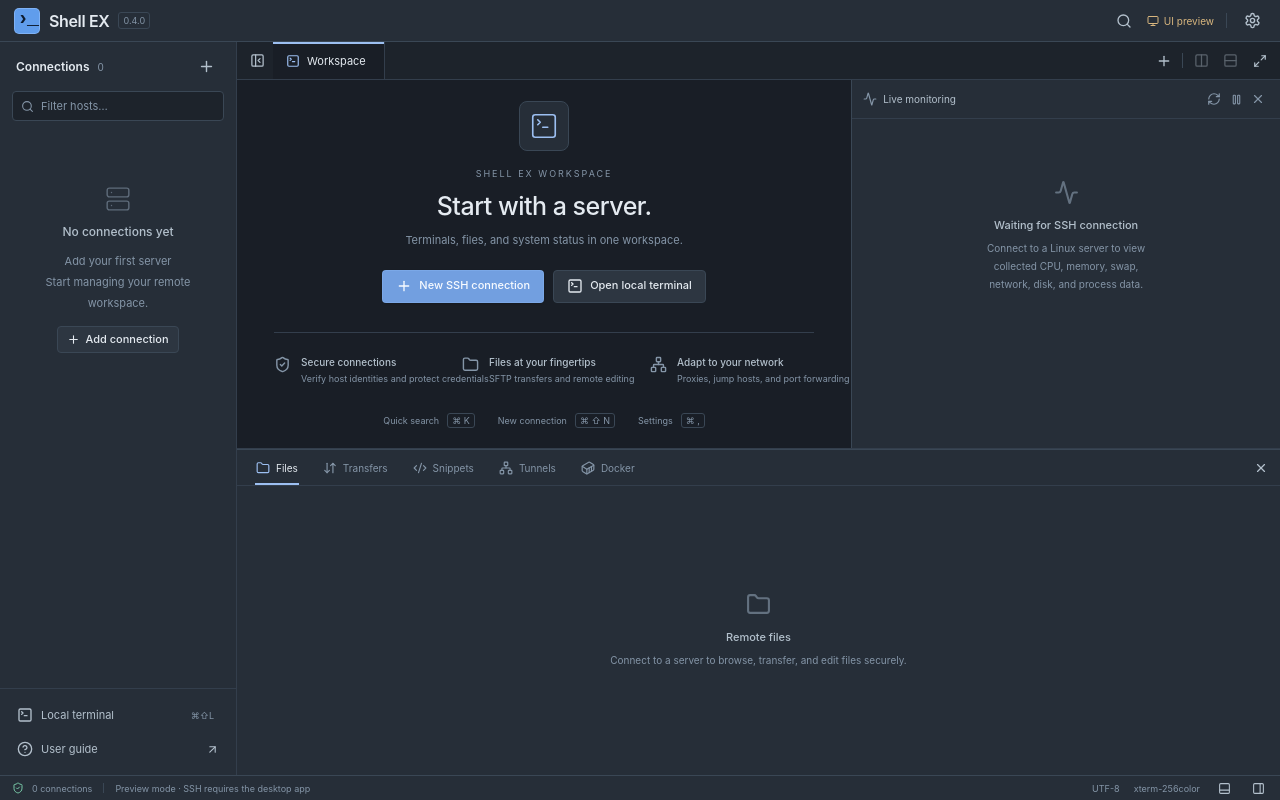
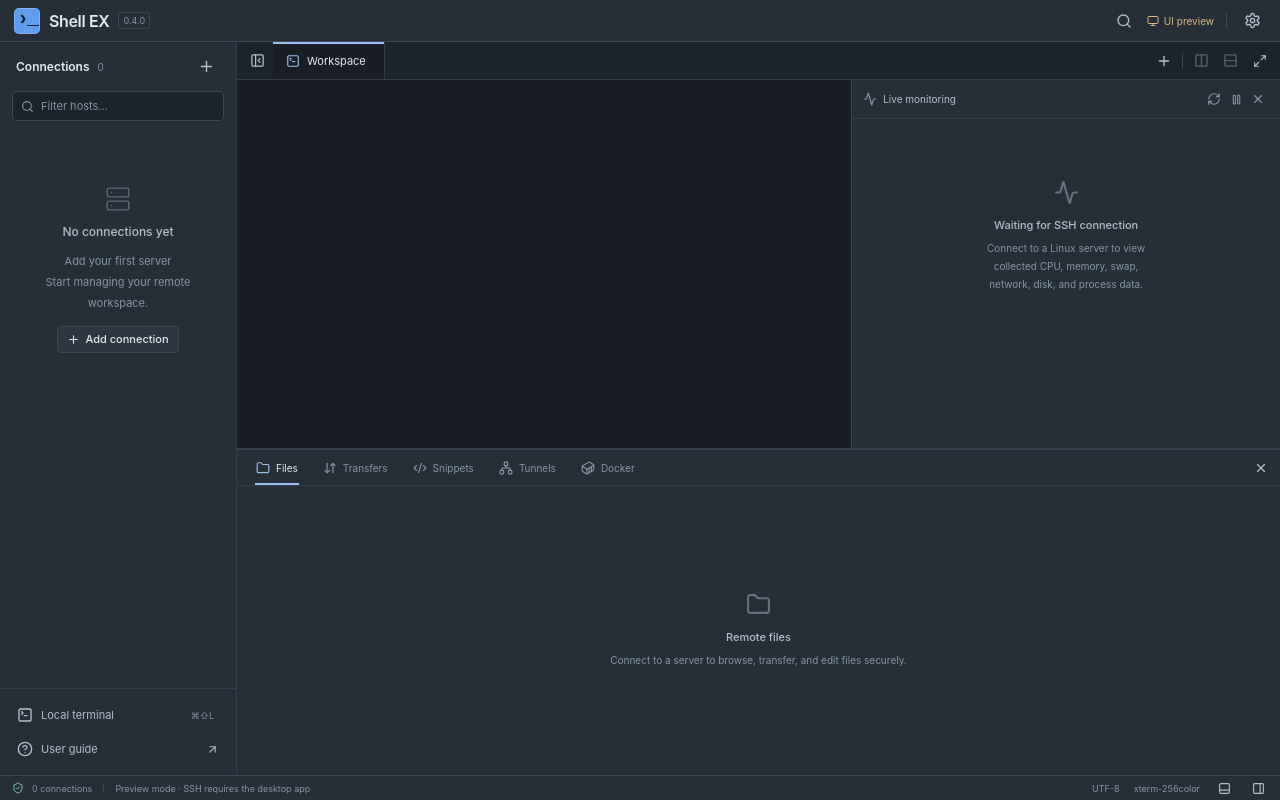
Before and after one commit to xzcode/shell-ex, a React (Vite) app in the folder apps/desktop/: page / in a window 1280 px wide. Built offline with nearby package versions, Linux system fonts and the light colour scheme.

Commit message:
Simplify idle workbench and retain connection actions in command palette

```diff
--- a/apps/desktop/src/App.tsx
+++ b/apps/desktop/src/App.tsx
@@ -1102,8 +1102,7 @@ export default function App() {
               <div
                 className={`terminal-area ${splitEnabled ? "split-" + workspace.split : ""}`}
               >
-                {sessions.length ? (
-                  sessions.map((s) => (
+                {sessions.map((s) => (
                     <div
                       key={s.id}
                       className={`terminal-slot${s.id === activeId ? " primary" : splitEnabled && s.id === secondary?.id ? " secondary" : " hidden"}`}
@@ -1142,69 +1141,7 @@ export default function App() {
                         </div>
                       )}
                     </div>
-                  ))
-                ) : (
-                  <div className="welcome-screen">
-                    <div className="welcome-heading">
-                      <div className="welcome-symbol">
-                        <TerminalSquare size={30} strokeWidth={1.3} />
-                      </div>
-                      <span className="eyebrow">SHELL EX WORKSPACE</span>
-                      <h1>{tr("从一台服务器开始。")}</h1>
-                      <p>{tr("终端、文件与系统状态，在同一个工作空间。")}</p>
-                    </div>
-                    <div className="welcome-actions">
-                      <button
-                        className="button primary"
-                        onClick={() => setHostDialog(null)}
-                      >
-                        <Plus size={16} />{tr("新建 SSH 连接")}</button>
-                      <button
-                        className="button secondary"
-                        onClick={() => void openLocal()}
-                      >
-                        <TerminalSquare size={16} />{tr("打开本地终端")}</button>
-                    </div>
-                    {remembered.length > 0 && (
-                      <div className="restore-workspace">
-                        <span>{tr("上次工作区 ·")}{" "}{remembered.length}{" "}{tr("台主机")}</span>
-                        <button
-                          className="text-button"
-                          onClick={async () => {
-                            for (const h of remembered) await connectHost(h);
-                            restoreRef.current = [];
-                          }}
-                        >{tr("重新连接")}<ArrowUpRight size={13} />
-                        </button>
-                      </div>
-                    )}
-                    <div className="welcome-details">
-                      <div>
-                        <ShieldCheck size={17} />
-                        <strong>{tr("安全连接")}</strong>
-                        <span>{tr("验证主机身份，保护凭据")}</span>
-                      </div>
-                      <div>
-                        <Folder size={17} />
-                        <strong>{tr("文件随手可及")}</strong>
-                        <span>{tr("SFTP 传输与远程编辑")}</span>
-                      </div>
-                      <div>
-                        <Network size={17} />
-                        <strong>{tr("适应你的网络")}</strong>
-                        <span>{tr("代理、跳板机与端口转发")}</span>
-                      </div>
-                    </div>
-                    <div className="welcome-shortcuts">
-                      <span>{tr("快速查找")}<kbd>⌘ K</kbd>
-                      </span>
-                      <span>{tr("新建连接")}<kbd>⌘ ⇧ N</kbd>
-                      </span>
-                      <span>{tr("设置")}<kbd>⌘ ,</kbd>
-                      </span>
-                    </div>
-                  </div>
-                )}
+                  ))}
                 {connecting.size > 0 && (
                   <div className="connecting-overlay">
                     <LoaderCircle size={15} className="spin" />{tr("正在连接")}{" "}{connecting.size}{" "}{tr("台主机…")}</div>
@@ -1443,6 +1380,23 @@ export default function App() {
             <kbd>ESC</kbd>
           </div>
           <div className="palette-results">
+            {!sessions.length && remembered.length > 0 && !paletteQuery.trim() && (
+              <button
+                disabled={connecting.size > 0}
+                onClick={async () => {
+                  setPalette(false);
+                  for (const h of remembered) await connectHost(h);
+                  restoreRef.current = [];
+                }}
+              >
+                <RefreshCw size={17} />
+                <span>
+                  <strong>{tr("恢复上次工作区")}</strong>
+                  <small>{remembered.length} {tr("台主机")}</small>
+                </span>
+                <ArrowUpRight size={15} />
+              </button>
+            )}
             {hosts
               .filter((h) =>
                 `${h.name} ${h.address} ${h.username}`
--- a/apps/desktop/src/locales/en.ts
+++ b/apps/desktop/src/locales/en.ts
@@ -72,6 +72,7 @@ export const en: Readonly<Record<string, string>> = {
   "终端、文件与系统状态，在同一个工作空间。": "Terminals, files, and system status in one workspace.",
   "新建 SSH 连接": "New SSH connection",
   "上次工作区 ·": "Last workspace ·",
+  "恢复上次工作区": "Restore last workspace",
   "台主机": "hosts",
   "安全连接": "Secure connections",
   "验证主机身份，保护凭据": "Verify host identities and protect credentials",
--- a/apps/desktop/src/styles.css
+++ b/apps/desktop/src/styles.css
@@ -904,119 +904,11 @@ svg {
   border-radius: 4px;
   z-index: 4;
 }
-.welcome-screen {
-  width: 100%;
-  min-height: 100%;
-  overflow: auto;
-  display: flex;
-  flex-direction: column;
-  align-items: center;
-  justify-content: center;
-  padding: 28px 25px;
-  color: var(--secondary);
-}
-.welcome-heading {
-  display: flex;
-  flex-direction: column;
-  align-items: center;
-  text-align: center;
-}
-.welcome-symbol {
-  width: 50px;
-  height: 50px;
-  display: flex;
-  align-items: center;
-  justify-content: center;
-  border: 1px solid var(--border);
-  color: var(--accent);
-  background: var(--panel);
-  border-radius: 8px;
-  margin-bottom: 17px;
-}
 .eyebrow {
   font-size: 9px;
   color: var(--muted);
   letter-spacing: 2px;
   margin-bottom: 10px;
-}
-.welcome-heading h1 {
-  font-size: 25px;
-  line-height: 1.4;
-  font-weight: 550;
-  color: var(--text);
-  letter-spacing: -0.5px;
-  margin-bottom: 9px;
-}
-.welcome-heading p {
-  font-size: 11px;
-  color: var(--muted);
-}
-.welcome-actions {
-  display: flex;
-  gap: 9px;
-  margin-top: 23px;
-  margin-bottom: 29px;
-}
-.welcome-actions > .button {
-  font-size: 11px;
-  min-height: 33px;
-}
-.welcome-details {
-  display: flex;
-  justify-content: center;
-  gap: 24px;
-  width: 100%;
-  max-width: 540px;
-  border-top: 1px solid var(--border-soft);
-  padding-top: 23px;
-}
-.welcome-details > div {
-  display: grid;
-  grid-template-columns: 20px 1fr;
-  gap: 5px 7px;
-  flex: 1;
-  min-width: 0;
-}
-.welcome-details svg {
-  grid-row: span 2;
-  color: var(--muted);
-}
-.welcome-details strong {
-  font-size: 10px;
-  font-weight: 500;
-  color: var(--secondary);
-}
-.welcome-details span {
-  font-size: 9px;
-  color: var(--muted);
-  white-space: nowrap;
-}
-.welcome-shortcuts {
-  display: flex;
-  justify-content: center;
-  gap: 23px;
-  margin-top: 29px;
-  font-size: 9px;
-  color: var(--muted);
-}
-.welcome-shortcuts > span {
-  display: flex;
-  align-items: center;
-  gap: 8px;
-}
-.welcome-shortcuts kbd {
-  font-size: 9px;
-  background: transparent;
-  padding: 1px 4px;
-}
-.restore-workspace {
-  display: flex;
-  align-items: center;
-  justify-content: center;
-  gap: 15px;
-  font-size: 10px;
-  color: var(--muted);
-  margin: -11px 0 20px;
 }
 .bottom-panel {
   display: flex;
@@ -2516,16 +2408,6 @@ tbody tr.selected {
   }
   .monitor-body {
     padding: 0 12px;
-  }
-  .welcome-details {
-    gap: 15px;
-  }
-  .welcome-details span {
-    white-space: normal;
-    line-height: 1.6;
-  }
-  .welcome-shortcuts {
-    gap: 15px;
   }
   .command-trigger {
     width: 250px;
@@ -2547,38 +2429,9 @@ tbody tr.selected {
   }
 }
 @media (max-height: 760px) {
-  .welcome-screen {
-    padding-top: 20px;
-    padding-bottom: 18px;
-  }
-  .welcome-symbol {
-    width: 40px;
-    height: 40px;
-    margin-bottom: 12px;
-  }
-  .welcome-symbol svg {
-    width: 25px;
-    height: 25px;
-  }
-  .welcome-heading h1 {
-    font-size: 22px;
-  }
   .eyebrow {
     font-size: 8px;
     margin-bottom: 6px;
-  }
-  .welcome-actions {
-    margin-top: 17px;
-    margin-bottom: 20px;
-  }
-  .welcome-details {
-    padding-top: 17px;
-  }
-  .welcome-shortcuts {
-    margin-top: 20px;
-  }
-  .welcome-heading p {
-    font-size: 10px;
   }
   .modal-header {
     padding-top: 17px;
```
Also changed, not shown: 2 other files (tests, documents, lock files or other folders).
